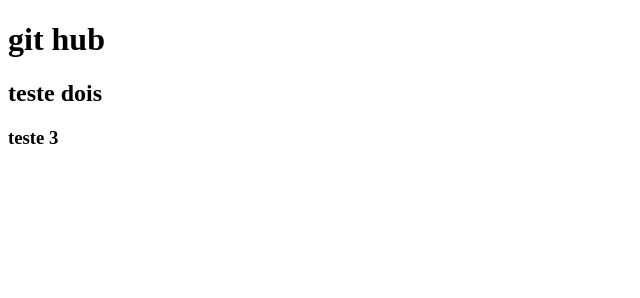
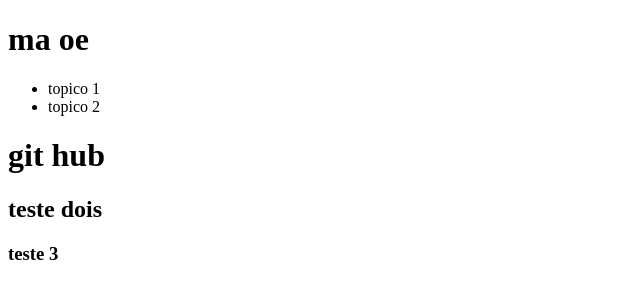
Before and after one commit to dessasilv/github, a plain HTML site: page index.html in a window 1280 px wide. Shown: the whole page, without its empty margins (0-640 px from the left). Drawn offline with Linux system fonts and the light colour scheme.

Commit message:
Update index.html

```diff
--- a/index.html
+++ b/index.html
@@ -7,6 +7,15 @@
     <title>github</title>
 </head>
 <body>
+    <header>
+        <div class="logo">
+            <h1> ma oe</h1>
+        </div>
+        <ul>
+            <li> topico 1</li>
+            <li> topico 2</li>
+        </ul>
+        </header>
     <h1>git hub</h1>
     <h2> teste dois</h2>
     <h3> teste 3</h3>
```
